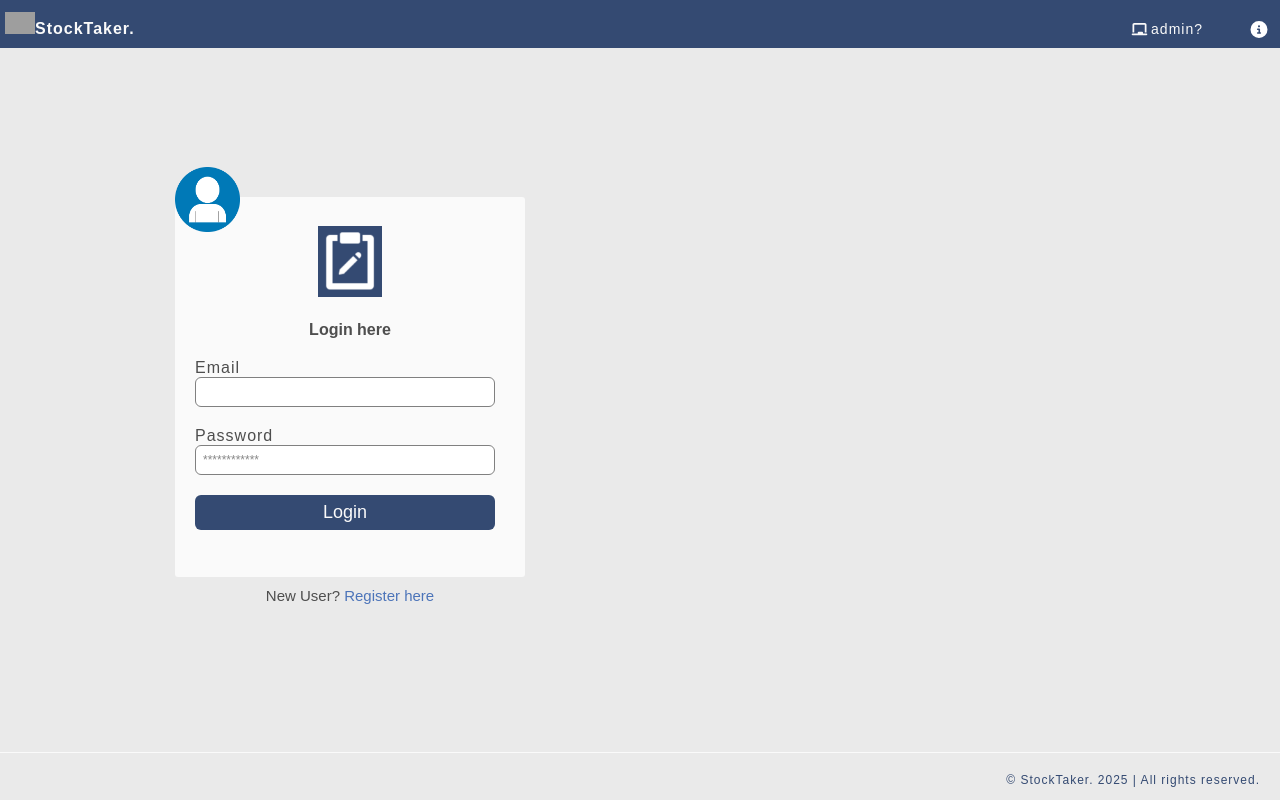
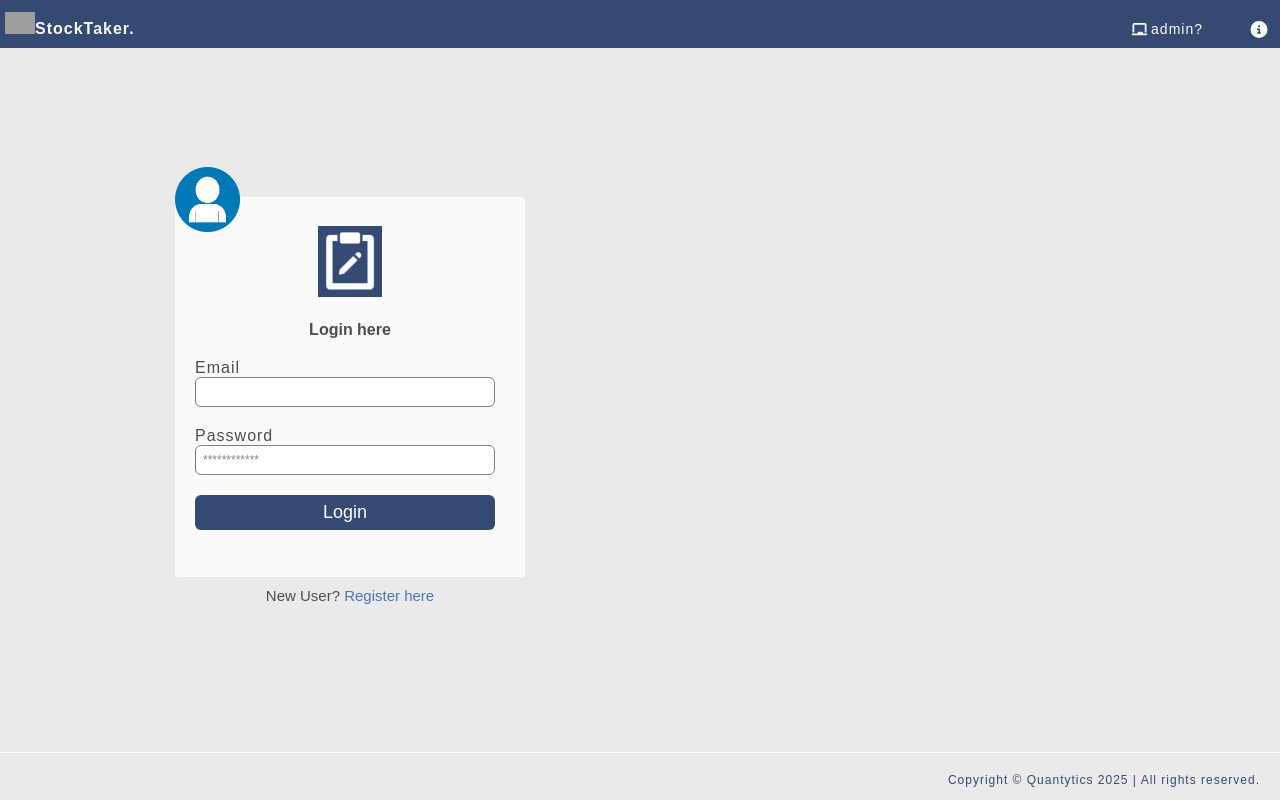
Before and after one commit to josealbin/stocktaker-client, a React (Vite) app: page / in a window 1280 px wide. Built offline with nearby package versions, Linux system fonts and the light colour scheme; grey boxes are pictures that could not be loaded.

Commit message:
brand name added footer copyright

```diff
--- a/src/components/Footer/Footer.jsx
+++ b/src/components/Footer/Footer.jsx
@@ -5,7 +5,7 @@ function Footer() {
   return (
     <div className='footer'>
       <div className='container'>
-        <p>© StockTaker. 2025 | All rights reserved.</p>
+        <p>Copyright © Quantytics 2025 | All rights reserved.</p>
       </div>
     </div>
   )
```
